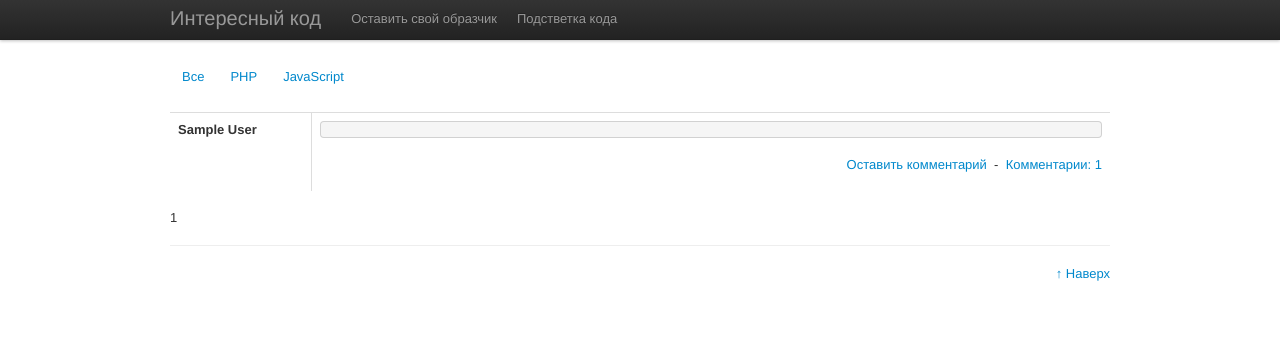
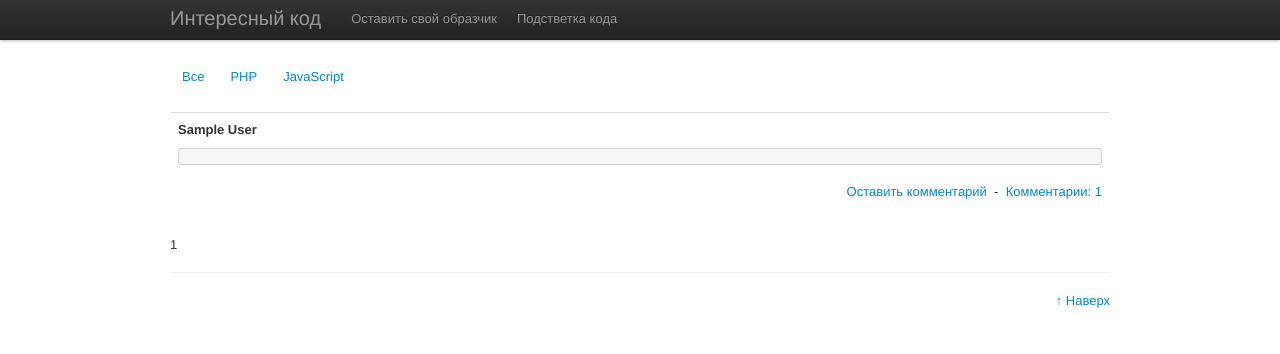
Before and after one commit to bojik/source-code-fun, a PHP site: template _core/templates/index.tpl.php in a window 1280 px wide. Shown: the top 354 px of the page. Run offline with PHP 8.4, Linux system fonts and the light colour scheme; the template is opened without the code that fills it: most values are stand-ins (such as "Sample title", 1, 10 or a date in 2020); data that the repository does not hold is empty; some libraries are stand-ins or nearby versions.

Commit message:
Layout fixes

```diff
--- a/_configs/Project.cfg.php
+++ b/_configs/Project.cfg.php
@@ -1,5 +1,5 @@
 <?php
 $_CFG['PROJECT'] = array (
-	'DEPLOY_DATE' => '20120827223147',
+	'DEPLOY_DATE' => '20120828221855',
 	'VERSION' => '0.1',
 );
--- a/_core/templates/index.tpl.php
+++ b/_core/templates/index.tpl.php
@@ -18,8 +18,8 @@
 <table class="table">
 <?php foreach ($rows as $row):?>
     <tr>
-        <td style="border-right: 1px solid #DDD;" width="15%"><b><?php echo htmlspecialchars($row['author'])?></b><br><?php echo Source_Utils::formatDate($row['creation_date'])?></td>
         <td>
+            <p><b><?php echo htmlspecialchars($row['author'])?></b> <?php echo Source_Utils::formatDate($row['creation_date'])?></p>
             <div class="source pre-scrollable"><pre><?php echo Source_Highlight::getHtml($row['code'], $row['lang'])?></pre></div>
             <p><?php echo Source_Utils::escapeText($row['code_comment'])?></p>
             <p style="text-align: right;"><a href="/code/<?php echo $row['code_id']?>#new-comment">Оставить комментарий</a>&nbsp; - &nbsp;<a href="/code/<?php echo $row['code_id']?>#comments">Комментарии: <?php echo $row['comment_count']?></a></p>
```
